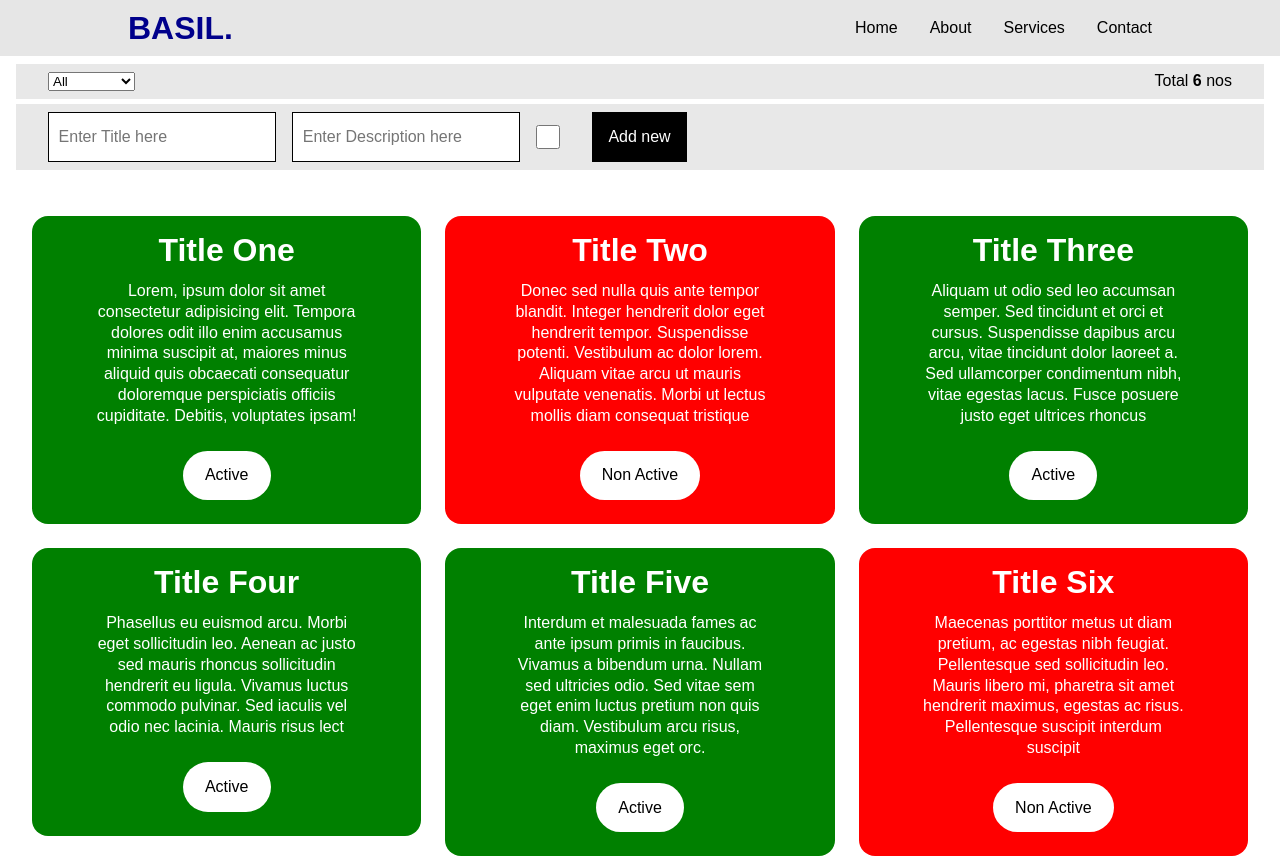
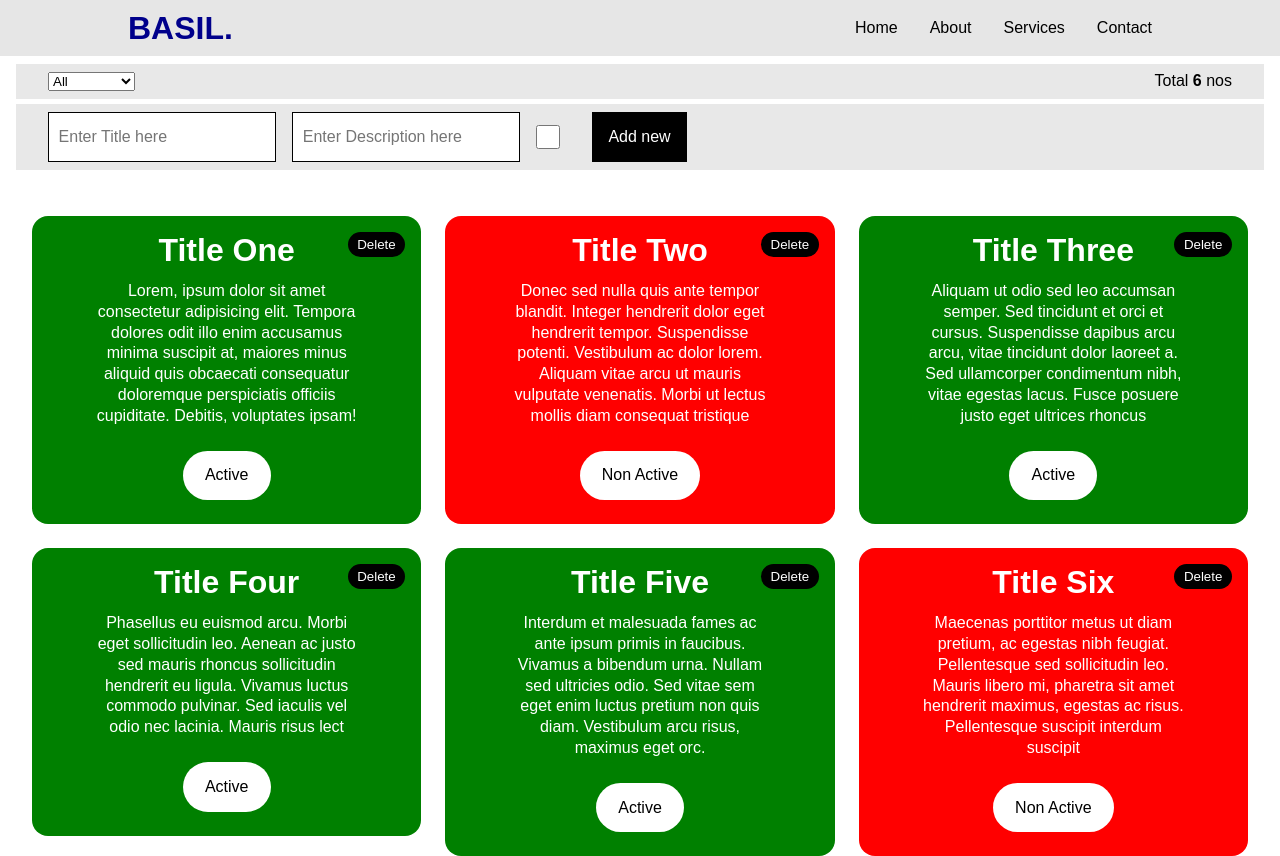
Before and after one commit to iambasilp/React-zero-to-master, a React (Create React App) app: page / in a window 1280 px wide. Built offline with nearby package versions, Linux system fonts and the light colour scheme.

Commit message:
Handle delete card

```diff
--- a/src/Components/List/List.js
+++ b/src/Components/List/List.js
@@ -61,6 +61,14 @@ export default class List extends Component {
         mainData: [item, ...this.state.mainData]
        })
    }
+   handleDelete = (obj)=>{
+    let newArray = this.state.mainData.filter((item)=>{
+        return item != obj
+    })
+    this.setState({
+        mainData: newArray
+    })
+   }
     render() {
         const {mainData,isActive} = this.state
         const newArray = mainData.filter((obj) => {
@@ -75,7 +83,7 @@ export default class List extends Component {
         return (
             <Tools ButtonValue={isActive} handleisActive={this.handleisActive} count={newArray.length} onAdd={this.handleAdd}>
                 {/* simple list is controlled component . its controlled by props */}
-                <SimpleList ButtonClicked={this.ButtonClicked} newArray={newArray}/>
+                <SimpleList ButtonClicked={this.ButtonClicked} newArray={newArray} handleDelete={this.handleDelete}/>
             </Tools>
 
         )
--- a/src/Components/List/ListItem.css
+++ b/src/Components/List/ListItem.css
@@ -2,6 +2,7 @@
     height: auto;
 }
 .card{
+    position: relative;
     background-color: darkblue;
     color: white;
     padding: 1rem 2rem 1.5rem;
@@ -17,3 +18,19 @@
     padding: 0 2rem;
     line-height: 130%;
 }
+.card__delete{
+    position: absolute;
+    right: 1rem;
+    padding: .3rem .6rem;
+    background-color:black;
+    color: white;
+    border-radius: 4rem;
+    border: none;
+    outline: none;
+    transition: all ease 0.3s;
+    cursor: pointer;
+}
+.card__delete:hover{
+    background-color: white;
+    color: black;
+}
--- a/src/Components/List/ListItem.js
+++ b/src/Components/List/ListItem.js
@@ -4,7 +4,7 @@ import './ListItem.css'
 export default class ListItem extends Component {
     render() {
         // props acessing in class Componet this.props
-        const {title,desc,isActive, ButtonClicked} = this.props // destructring object
+        const {title,desc,isActive, ButtonClicked,handleDelete} = this.props // destructring object
         return (
             <div className='listitem'>
                 <div className="card__container">
@@ -12,6 +12,7 @@ export default class ListItem extends Component {
                         <h1 className='card__title'>{title}</h1>
                         <p className='card__description'>{desc}</p>
                         <Button ButtonClicked={ButtonClicked} isActive={isActive}/>
+                        <button className='card__delete' onClick={handleDelete}>Delete</button>
                     </div>
 
                 </div>
--- a/src/Components/List/SimpleList.js
+++ b/src/Components/List/SimpleList.js
@@ -3,12 +3,14 @@ import React, { Component } from 'react'
 import ListItem from './ListItem'
 export default class SimpleList extends Component {
     render() {
-        const {newArray, ButtonClicked} = this.props
+        const { newArray, ButtonClicked, handleDelete } = this.props
         return (
 
             <div className='list'>
                 {newArray.map((obj) => {
-                    return <ListItem key={obj.title} ButtonClicked={ButtonClicked} title={obj.title} desc={obj.desc} isActive={obj.isActive} />
+                    return <ListItem key={obj.title} ButtonClicked={ButtonClicked} title={obj.title} desc={obj.desc} isActive={obj.isActive} handleDelete={()=>{
+                        handleDelete(obj)
+                    }} />
                 })}
             </div>
 
```
